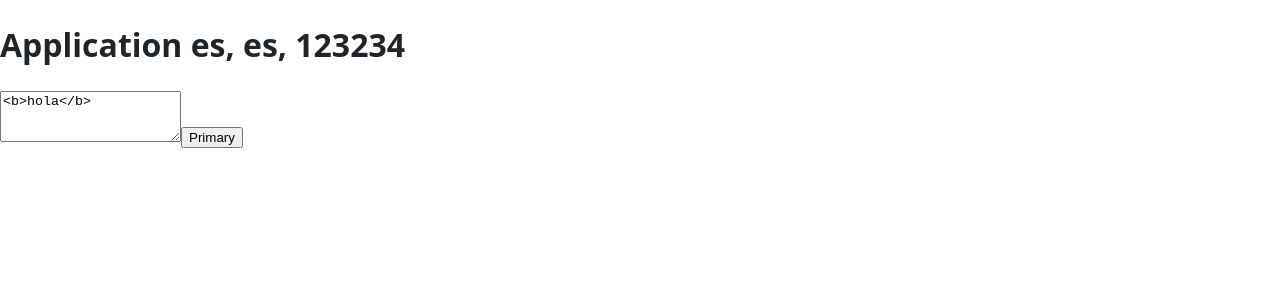
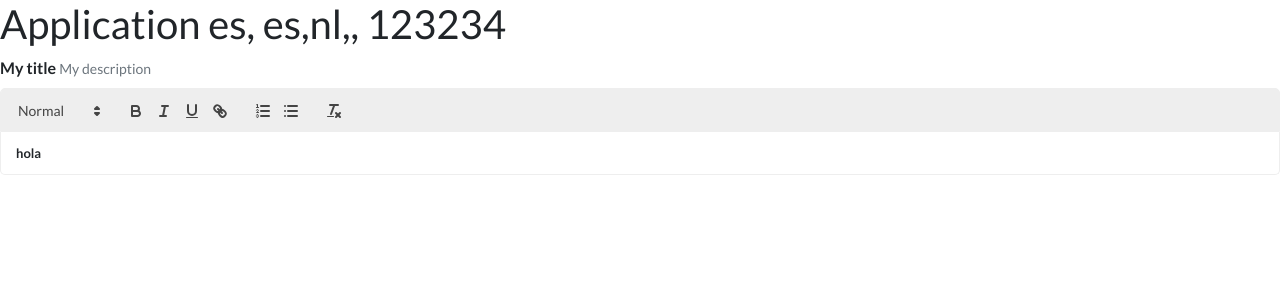
Before and after one commit to parcelLab/returns-translations-ui, a React (Vite) app: page / in a window 1280 px wide. Shown: the top 300 px of the page. Built offline with nearby package versions, Linux system fonts and the light colour scheme.

Commit message:
add rich text editor

```diff
--- a/package.json
+++ b/package.json
@@ -41,9 +41,12 @@
   },
   "dependencies": {
     "bootstrap": "^5.1.3",
+    "jodit-react": "^1.1.14",
+    "node-sass": "^6.0.1",
     "react": "^17.0.2",
     "react-bootstrap": "^2.0.2",
-    "react-dom": "^17.0.2"
+    "react-dom": "^17.0.2",
+    "react-quill": "^2.0.0-beta.4"
   },
   "babel": {
     "presets": [
--- a/src/App.tsx
+++ b/src/App.tsx
@@ -1,22 +1,29 @@
-import React from 'react'
+import React, { useState } from 'react'
 import TextEditor from './components/TextEditor'
 
 interface ApplicationProps {
   lang: string
-  country: string
+  countries: string
   user: string
 }
 
-export const Application = ({ lang, country, user }: ApplicationProps) => (
+export const Application = ({ lang, countries, user }: ApplicationProps) => {
+  const [value, setValue] = useState('<b>hola</b>')
+  return (
     <>
       <h1>
-      Application {lang}, {country}, {user}
+        Application {lang}, {countries}, {user}
       </h1>
       <TextEditor
-      value='<b>hola</b>'
+        title='My title'
+        description='My description'
+        placeholder='Please write here'
+        value={value}
         onChange={(content: string) => {
           console.log(content)
+          setValue(content)
         }}
       />
     </>
   )
+}
--- a/src/assets/styles/_base.scss
+++ /dev/null
@@ -1,7 +0,0 @@
-@mixin full-page {
-  height: 100%;
-  left: 0;
-  position: absolute;
-  top: 0;
-  width: 100%;
-}
--- a/src/assets/styles/index.scss
+++ b/src/assets/styles/index.scss
@@ -1,10 +1,10 @@
-@import 'base';
-@import "~bootstrap/scss/bootstrap";
+@import '~bootstrap/scss/bootstrap';
+@import url('https://fonts.googleapis.com/css2?family=Lato:ital,wght@0,100;0,300;0,400;0,700;0,900;1,100;1,300;1,400;1,700;1,900&display=swap');
 
-html,
-body,
-div#root {
-  @include full-page;
-  margin: 0;
-  padding: 0;
+#rx-config {
+  --border-radius: 5px;
+  --color-primary: #111e50;
+  --color-lightGrey: #eee;
+
+  font-family: 'Lato', sans-serif;
 }
--- /dev/null
+++ b/src/components/TextEditor.scss
@@ -0,0 +1,25 @@
+#rx-config {
+  .ql-toolbar,
+  .ql-container {
+    font-family: inherit;
+  }
+
+  .ql-toolbar {
+    background: var(--color-lightGrey);
+    border-color: var(--color-lightGrey);
+    border-radius: var(--border-radius) var(--border-radius) 0 0;
+    .ql-picker-item:hover,
+    .ql-picker-label:hover,
+    button:hover {
+      color: var(--color-primary);
+    }
+    .ql-picker-label:hover .ql-stroke,
+    button:hover .ql-stroke {
+      stroke: var(--color-primary);
+    }
+  }
+  .ql-container {
+    border-color: var(--color-lightGrey);
+    border-radius: 0 0 var(--border-radius) var(--border-radius);
+  }
+}
--- a/src/components/TextEditor.tsx
+++ b/src/components/TextEditor.tsx
@@ -1,8 +1,11 @@
-import React, { ChangeEvent } from 'react'
+import React from 'react'
 import Form from 'react-bootstrap/Form'
-import Button from 'react-bootstrap/Button'
+import ReactQuill from 'react-quill'
+import 'react-quill/dist/quill.snow.css'
+import './TextEditor.scss'
 
 interface TextEditorProps {
+  description?: string
   placeholder?: string
   title?: string
   value: string
@@ -10,30 +13,24 @@ interface TextEditorProps {
 }
 
 const TextEditor = ({
+  description,
   title,
   placeholder = '',
   value,
   onChange
 }: TextEditorProps) => {
-  const handleChange = (evt: ChangeEvent<HTMLTextAreaElement>) => {
-    evt.preventDefault()
-    onChange(evt.target.value)
-  }
   return (
     <Form.Group className='mb-3'>
-      {title && <Form.Label>{title}</Form.Label>}
-      <Form.Control
-        as='textarea'
-        rows={3}
-        role='textbox'
-        aria-multiline='true'
-        aria-placeholder={placeholder}
+      {title && <Form.Label style={{ fontWeight: 'bold' }}>{title}</Form.Label>}{' '}
+      {description && (
+        <Form.Text className='text-muted'> {description}</Form.Text>
+      )}
+      <ReactQuill
+        theme='snow'
+        value={value}
+        onChange={onChange}
         placeholder={placeholder}
-        value={value}
-        onChange={handleChange}
       />
-
-      <Button variant='primary'>Primary</Button>
     </Form.Group>
   )
 }
--- a/src/index.html
+++ b/src/index.html
@@ -7,9 +7,7 @@
   </head>
   <body>
     <noscript>You need to enable Javascript to run this application.</noscript>
-    <rx-config lang="es" country="es" user="123234">
-      <!-- Your react app will be rendered here -->
-    </rx-config>
+    <div id="rx-config" data-lang="es" data-countries="es,nl," data-user="123234" />
     <script type="module" src="../src/index.js"></script>
   </body>
 </html>
--- a/src/index.js
+++ b/src/index.js
@@ -4,37 +4,11 @@ import { Application } from './App'
 import 'bootstrap'
 import './assets/styles/index.scss'
 
-class RxConfig extends HTMLElement {
-  constructor () {
-    super()
-    this.mountPoint = document.createElement('div')
-    this.attachShadow({ mode: 'open' }).appendChild(this.mountPoint)
-  }
-
-  static get observedAttributes () {
-    return ['lang', 'country', 'user']
-  }
-
-  attributeChangedCallback (attrName, oldVal, newVal) {
-    if (oldVal !== newVal) {
-      this[attrName] = newVal
-      this.update()
-    }
-  }
-
-  connectedCallback () {
-    this.lang = this.getAttribute('lang') || ''
-    this.country = this.getAttribute('country') || ''
-    this.user = this.getAttribute('user') || ''
-    this.update()
-  }
-
-  update () {
-    render(
-      <Application lang={this.lang} user={this.user} country={this.country} />,
-      this.mountPoint
-    )
-  }
+function renderReturnsPlugin () {
+  const appRoot = document.querySelector('#rx-config')
+  if (!appRoot) return
+  const data = appRoot.dataset
+  render(<Application {...data} />, appRoot)
 }
 
-window.customElements.define('rx-config', RxConfig)
+renderReturnsPlugin()
```
Also changed, not shown: 1 other file (tests, documents, lock files or other folders). Lines whose indentation alone changed are shown as unchanged.
